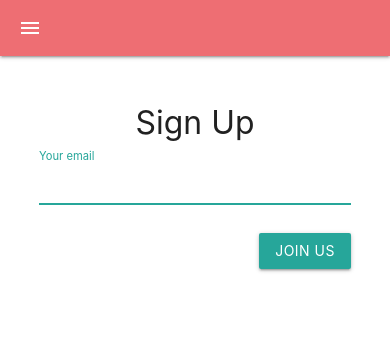
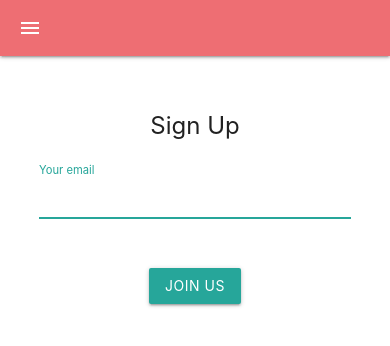
Before and after one commit to anclaev/ecommerce, a React (Create React App) app: page /reg in a window 390 px wide. Shown: the top 346 px of the page. Built offline with nearby package versions, Linux system fonts and the light colour scheme; no server answers.

Commit message:
UI регистрации аккаунта.

```diff
--- a/package.json
+++ b/package.json
@@ -7,6 +7,7 @@
     "@testing-library/react": "^11.2.7",
     "@testing-library/user-event": "^12.8.3",
     "@types/antd": "^1.0.0",
+    "@types/bcrypt": "^5.0.0",
     "@types/jest": "^26.0.23",
     "@types/materialize-css": "^1.0.9",
     "@types/node": "^12.20.13",
@@ -14,6 +15,7 @@
     "@types/react-dom": "^17.0.5",
     "@types/react-router-dom": "^5.1.7",
     "antd": "^4.16.0",
+    "bcrypt": "^5.0.1",
     "firebase": "^8.6.2",
     "materialize-css": "^1.0.0-rc.2",
     "node-sass": "^6.0.0",
--- /dev/null
+++ b/src/functions.ts
@@ -0,0 +1,11 @@
+export const genPassword = (len?: number): string => {
+  var password = ''
+
+  var symbols =
+    'ABCDEFGHIJKLMNOPQRSTUVWXYZabcdefghijklmnopqrstuvwxyz0123456789!№;%:?*()_+='
+
+  for (var i = 0; i < (len ?? 10); i++) {
+    password += symbols.charAt(Math.floor(Math.random() * symbols.length))
+  }
+  return password
+}
--- a/src/pages/auth/Register.tsx
+++ b/src/pages/auth/Register.tsx
@@ -1,8 +1,12 @@
 import { useRef, useState } from 'react'
 import { auth } from '../../firebase'
+
 import Toast from '../../components/Toast'
 
-const Register = () => {
+import { IPropsWithHistory } from '../../types/components'
+import { genPassword } from '../../functions'
+
+const Register: React.FC<IPropsWithHistory> = ({ history }) => {
   const [email, setEmail] = useState('')
   const input = useRef<HTMLInputElement>(null)
 
@@ -12,17 +16,25 @@ const Register = () => {
     if (!valid || email === '') return null
 
     try {
+      await auth.createUserWithEmailAndPassword(email, genPassword(12))
+
+      try {
         await auth.sendSignInLinkToEmail(email, {
           url: process.env.REACT_APP_REGISTER_REDIRECT_URL ?? '/',
           handleCodeInApp: true,
         })
 
-      Toast(`Email is send to ${email}.`)
+        Toast(`Email is send to ${email}`, 'toast-success')
 
         window.localStorage.setItem('emailForRegistration', email)
         setEmail('')
+
+        history.push('/')
       } catch (e) {
-      Toast('Something went wrong. Try later.')
+        Toast(e.message, 'toast-error')
+      }
+    } catch (e) {
+      Toast(e.message, 'toast-error')
     }
   }
 
--- a/src/pages/auth/RegisterComplete.tsx
+++ b/src/pages/auth/RegisterComplete.tsx
@@ -1,21 +1,48 @@
-import { useRef, useState, useEffect } from 'react'
+import { useState, useEffect } from 'react'
+import { auth } from '../../firebase'
 
 import Toast from '../../components/Toast'
 
-import { IRegisterComplete } from '../../types/components'
+import { IPropsWithHistory } from '../../types/components'
 
-const RegisterComplete: React.FC<IRegisterComplete> = ({ history }) => {
+const RegisterComplete: React.FC<IPropsWithHistory> = ({ history }) => {
   const [email, setEmail] = useState('')
   const [password, setPassword] = useState('')
 
   useEffect(() => {
-    setEmail(window.localStorage.getItem('emailForRegistration') ?? 'null')
-  }, [])
+    let currentEmail = window.localStorage.getItem('emailForRegistration')
 
-  const clickHandler = () => {
+    if (currentEmail) {
+      setEmail(currentEmail)
+    } else {
+      Toast('Mail error, please try again.', 'toast-error')
+      history.push('/reg')
+    }
+  }, [history])
+
+  const clickHandler = async () => {
     if (password.length < 8) {
       Toast('Password cannot be less than 8 characters.', 'toast-error')
       return null
+    }
+
+    try {
+      const res = await auth.signInWithEmailLink(email, window.location.href)
+
+      if (res.user?.emailVerified) {
+        window.localStorage.removeItem('emailForRegistration')
+        let user = auth.currentUser
+
+        await user?.updatePassword(password)
+        //const idTokenResult = await user?.getIdTokenResult()
+
+        // TODO: Redux store
+
+        Toast('Registration completed successfully!', 'toast-success')
+        history.push('/')
+      }
+    } catch (e) {
+      setPassword('')
     }
   }
 
@@ -38,7 +65,7 @@ const RegisterComplete: React.FC<IRegisterComplete> = ({ history }) => {
           <label htmlFor="password">Your password</label>
         </div>
         <button onClick={clickHandler} className="btn">
-          Complete
+          Complete registration
         </button>
       </div>
     </div>
--- a/src/styles/index.sass
+++ b/src/styles/index.sass
@@ -1,10 +1,15 @@
 @import "https://fonts.googleapis.com/icon?family=Material+Icons"
+@import './vars'
 
 body
     min-width: 100vw
     min-height: 100vh
 
+.container
+    padding-top: $containerPaddingTop
+
 .header
+    position: fixed
     & ul
         width: 100%
 
@@ -15,21 +20,42 @@ body
 .sign-up
     width: 80%
     max-width: 450px
-    padding-top: 2em
+    min-height: 100vh
+
+    padding-top: calc(#{$containerPaddingTop} + 7%)
 
     &-form
         text-align: center
         float: none !important
-        margin: 0 auto !important
+
+        & > h4
+            margin-bottom: 1.5em
 
         & > .input-field
             margin: 1.5em 0
 
-        & button
-            float: right
+        & > div
+            margin-bottom: 3em !important
 
 .mt3
     margin-top: 3em !important
 
-.toast-error
-    background-color: #ee6e73
+.toast
+    &-error
+        background-color: #ee6e73
+    &-success
+        background-color: #26a69a
+
+@media (max-width: 576px)
+    .container
+        padding-top: $containerPaddingTopM
+
+    .sign-up
+        padding-top: calc(#{$containerPaddingTop} + 7%)
+
+    h4
+        font-size: 24px
+
+    .sign-up
+        justify-content: start
+        padding-bottom: 0
--- /dev/null
+++ b/src/styles/vars.sass
@@ -0,0 +1,2 @@
+$containerPaddingTop: 64px
+$containerPaddingTopM: 54px
--- a/src/types/components.ts
+++ b/src/types/components.ts
@@ -1 +1,5 @@
-export type IRegisterComplete = { history: string }
+export type IPropsWithHistory = {
+  history: {
+    push(url: string): void
+  }
+}
```
Also changed, not shown: 1 other file (tests, documents, lock files or other folders). Lines whose indentation alone changed are shown as unchanged.
